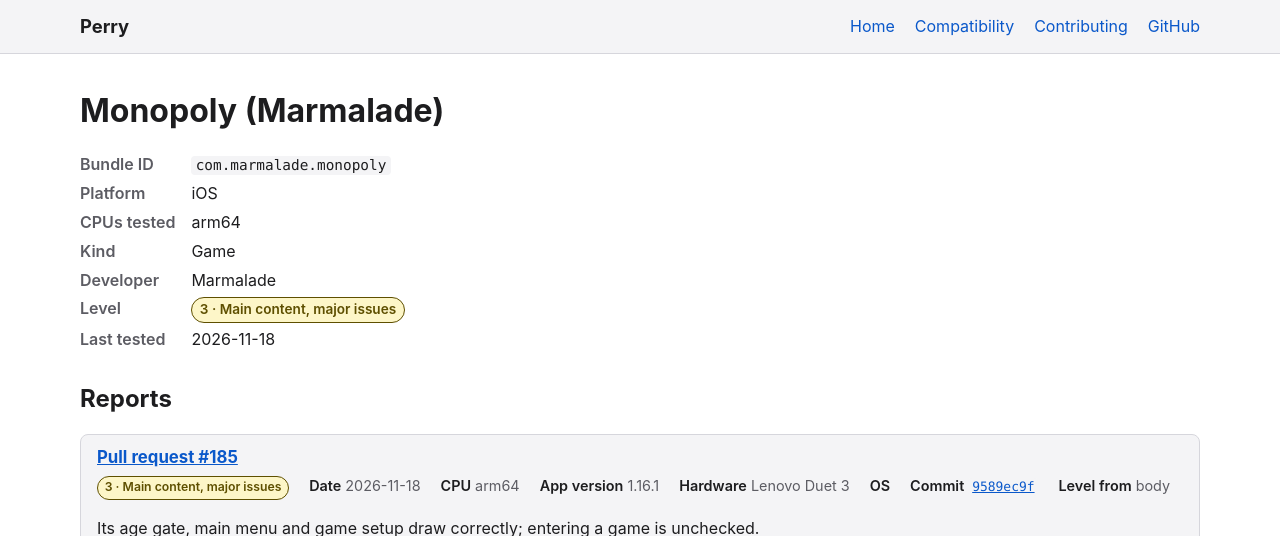
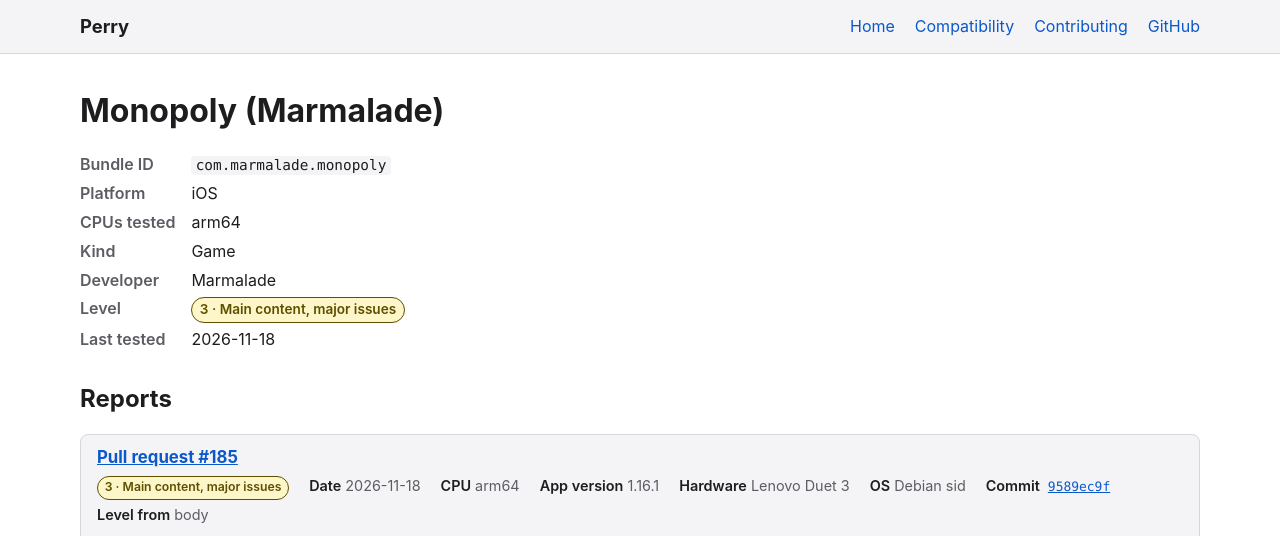
Before and after one commit to MillerTechnologyPeru/Perry, a Jekyll site: the page built from docs/_apps/ios/com.marmalade.monopoly.md, in a window 1280 px wide, cut to the strip 0-536 px from the top of the page. Built offline with Jekyll 4.4.1, drawn with Linux system fonts in a browser that asks for light colours.

Commit message:
Add the OS to Monopoly (Marmalade)'s reports

```diff
--- a/docs/_apps/ios/com.marmalade.monopoly.md
+++ b/docs/_apps/ios/com.marmalade.monopoly.md
@@ -12,6 +12,7 @@ reports:
     cpu: arm64
     app_version: "1.16.1"
     hardware: Lenovo Duet 3
+    os: Debian sid
     level: 3
     source: body
     notes: Its age gate, main menu and game setup draw correctly; entering a game is unchecked.
```
